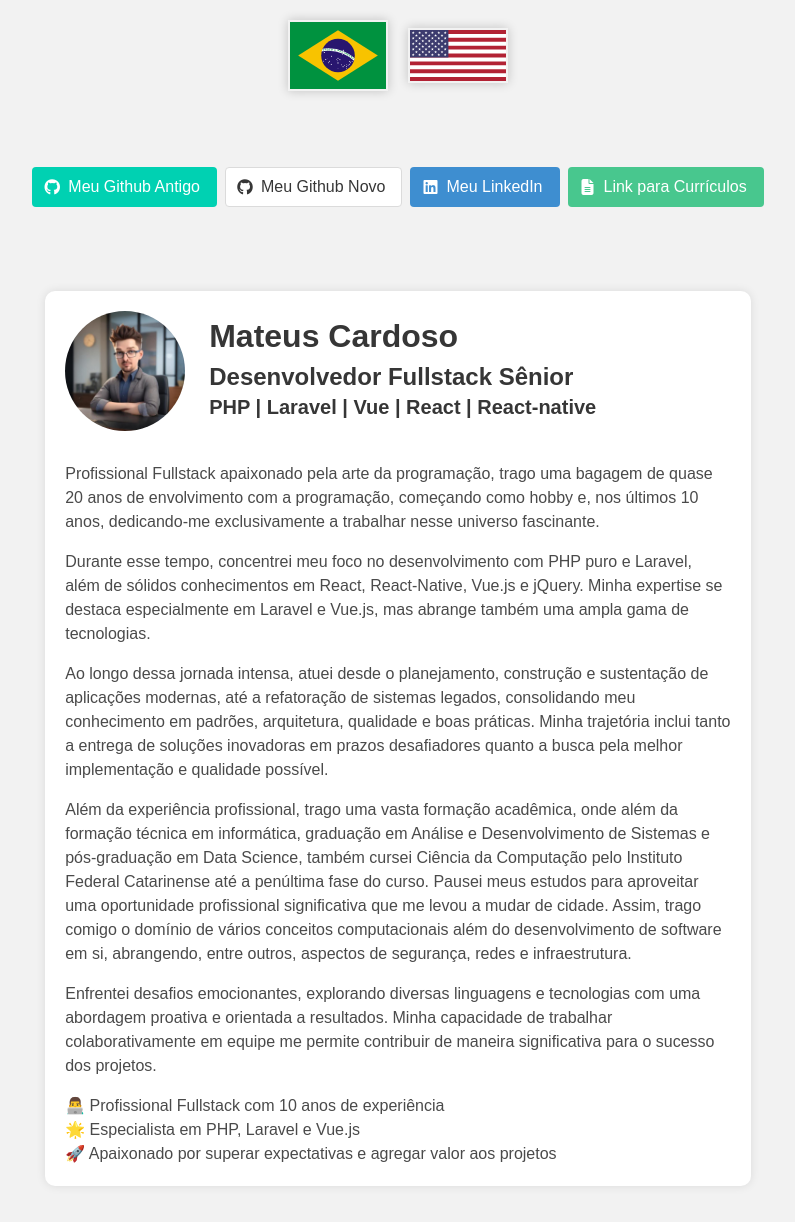
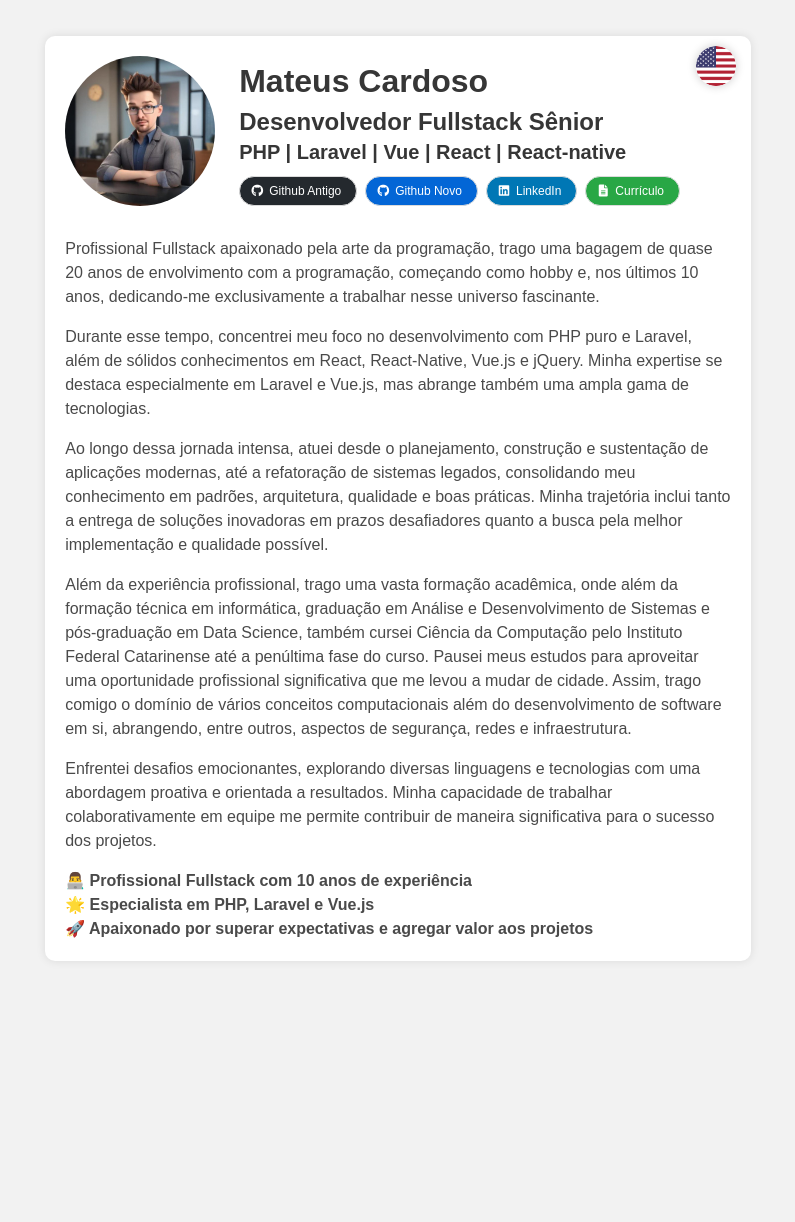
Before and after one commit to matecardoso/me, a Jekyll site: the page built from index.md, in a window 1280 px wide. Shown: the whole page, without its empty margins (242-1037 px from the left). Built offline with Jekyll 4.4.1, drawn with Linux system fonts in a browser that asks for light colours; nearby versions of some CDN libraries; after the commit the page ends 997 px from its top, so only the background shows below that.

Commit message:
Complete initial version

```diff
--- a/_layouts/home.html
+++ b/_layouts/home.html
@@ -6,7 +6,7 @@
   <title>{{ site.title }}</title>
   <link rel="stylesheet" href="https://cdnjs.cloudflare.com/ajax/libs/bulma/0.9.3/css/bulma.min.css">
   <link rel="stylesheet" href="{{ '/assets/css/main.css' | relative_url }}">
-  <script src="https://kit.fontawesome.com/a076d05399.js" crossorigin="anonymous"></script>
+  <link rel="stylesheet" href="https://cdnjs.cloudflare.com/ajax/libs/font-awesome/6.0.0-beta3/css/all.min.css">
 </head>
 <body>
   <div class="content">
--- a/assets/css/main.css
+++ b/assets/css/main.css
@@ -15,39 +15,39 @@ html, body {
   margin-bottom: 1rem;
 }
 
-.buttons.is-centered .button {
+.buttons.is-right .button {
   margin: 0.5rem;
+  width: 22%;
 }
 
 .language-buttons {
   display: flex;
-  justify-content: center;
+  justify-content: flex-start;
   align-items: center;
-  margin: 20px 0;
+  margin: 0 0 20px 0;
+  position: absolute;
+  top: 10px;
+  right: 10px;
 }
 
 .language-buttons img {
-  width: 100px;
-  height: auto;
+  width: 40px;
+  height: 40px;
   cursor: pointer;
-  margin: 0 10px;
+  margin: 0 5px;
+  border-radius: 50%;
   box-shadow: 0 0 10px rgba(0, 0, 0, 0.2);
-  border: 2px solid transparent;
-  transition: all 0.3s ease;
+  transition: transform 0.3s, box-shadow 0.3s;
 }
 
 .language-buttons img:hover {
-  border: 2px solid #007BFF;
-  transform: scale(1.05);
+  transform: scale(1.1);
+  box-shadow: 0 0 15px rgba(0, 0, 0, 0.4);
 }
 
 .avatar {
-  width: 120px;
+  width: 150px;
   border-radius: 50%;
-}
-
-.button .icon {
-  margin-right: 8px;
 }
 
 .text-box {
@@ -57,6 +57,7 @@ html, body {
   box-shadow: 0 0 10px rgba(0, 0, 0, 0.1);
   text-align: left;
   max-width: 800px;
+  position: relative;
 }
 
 .user-name {
@@ -71,3 +72,53 @@ html, body {
 .user-stack {
   margin-bottom: 12px !important;
 }
+
+.semibold-text {
+  font-weight: 600;
+}
+
+.button .icon {
+  margin-right: 8px;
+}
+
+.button.is-github-old {
+  background-color: #24292e;
+  color: #fff;
+}
+
+.button.is-github-new {
+  background-color: #0366d6;
+  color: #fff;
+}
+
+.button.is-linkedin {
+  background-color: #0077b5;
+  color: #fff;
+}
+
+.button.is-resume {
+  background-color: #28a745;
+  color: #fff;
+}
+
+.button:hover {
+  opacity: 0.8;
+}
+
+.button[title] {
+  position: relative;
+}
+
+.button[title]:hover::after {
+  content: attr(title);
+  position: absolute;
+  left: 50%;
+  bottom: 100%;
+  transform: translateX(-50%);
+  padding: 5px;
+  background-color: #333;
+  color: #fff;
+  border-radius: 5px;
+  white-space: nowrap;
+  font-size: 12px;
+}
--- a/index.md
+++ b/index.md
@@ -2,94 +2,112 @@
 layout: home
 ---
 
-<div class="language-buttons">
-  <img src="{{ '/assets/images/Flag_of_Brazil.svg' | relative_url }}" alt="Português" onclick="showPortuguese()">
-  <img src="{{ '/assets/images/Flag_of_the_United_States.svg' | relative_url }}" alt="English" onclick="showEnglish()">
-</div>
-
 <div id="portuguese" class="language-content">
-
-  <section class="section is-white has-text-centered">
-    <div class="container">
-      <div class="buttons is-centered">
-        <a href="https://github.com/Mate38" class="button is-primary" target="_blank">
-          <span class="icon"><i class="fab fa-github"></i></span>
-          <span>Meu Github Antigo</span>
-        </a>
-        <a href="https://github.com/matecardoso" class="button is-secondary" target="_blank">
-          <span class="icon"><i class="fab fa-github"></i></span>
-          <span>Meu Github Novo</span>
-        </a>
-        <a href="https://www.linkedin.com/in/matecardoso/" class="button is-info" target="_blank">
-          <span class="icon"><i class="fab fa-linkedin"></i></span>
-          <span>Meu LinkedIn</span>
-        </a>
-        <a href="https://drive.google.com/drive/folders/14OL-ox9tiJ7q3jynN2_aswSQuf4FTPOT?usp=sharing" class="button is-success" target="_blank">
-          <span class="icon"><i class="fas fa-file-alt"></i></span>
-          <span>Link para Currículos</span>
-        </a>
-      </div>
-    </div>
-  </section>
-
   <section class="section is-primary has-text-centered">
     <div class="container">
-      {% include profile.html
-        name="Mateus Cardoso"
-        function="Desenvolvedor Fullstack Sênior"
-        stack="PHP | Laravel | Vue | React | React-native"
-        content='
+      <div class="columns is-centered">
+        <div class="column is-three-fifths has-text-left text-box">
+          <div class="language-buttons">
+            <img src="{{ '/assets/images/flag_usa.png' | relative_url }}" alt="English" onclick="showEnglish()" id="usa-btn" title="Mudar para versão em inglês">
+          </div>
+          <div class="columns is-vcentered">
+            <div class="column is-narrow">
+              <img class="avatar" src="{{ '/assets/images/avatar.jpg' | relative_url }}" alt="Avatar">
+            </div>
+            <div class="column">
+              <h2 class="subtitle is-size-3-tablet user-name">Mateus Cardoso</h2>
+              <h3 class="subtitle is-size-4-tablet user-function">Desenvolvedor Fullstack Sênior</h3>
+              <h4 class="subtitle is-size-5-tablet user-stack">PHP | Laravel | Vue | React | React-native</h4>
+              <div class="buttons are-small is-left">
+                <a href="https://github.com/Mate38" class="button is-rounded is-github-old" target="_blank" title="Por um período perdi acesso ao github antigo e por isso criei um novo">
+                  <span class="icon"><i class="fab fa-github"></i></span>
+                  <span>Github Antigo</span>
+                </a>
+                <a href="https://github.com/matecardoso" class="button is-rounded is-github-new" target="_blank">
+                  <span class="icon"><i class="fab fa-github"></i></span>
+                  <span>Github Novo</span>
+                </a>
+                <a href="https://www.linkedin.com/in/matecardoso/" class="button is-rounded is-linkedin" target="_blank">
+                  <span class="icon"><i class="fab fa-linkedin"></i></span>
+                  <span>LinkedIn</span>
+                </a>
+                <a href="https://drive.google.com/file/d/14chz4ll-6NpkwLzMxvFNCI_WreHymid3/view?usp=sharing" class="button is-rounded is-resume" target="_blank">
+                  <span class="icon"><i class="fas fa-file-alt"></i></span>
+                  <span>Currículo</span>
+                </a>
+              </div>
+            </div>
+          </div>
           <p>Profissional Fullstack apaixonado pela arte da programação, trago uma bagagem de quase 20 anos de envolvimento com a programação, começando como hobby e, nos últimos 10 anos, dedicando-me exclusivamente a trabalhar nesse universo fascinante.</p>
+
           <p>Durante esse tempo, concentrei meu foco no desenvolvimento com PHP puro e Laravel, além de sólidos conhecimentos em React, React-Native, Vue.js e jQuery. Minha expertise se destaca especialmente em Laravel e Vue.js, mas abrange também uma ampla gama de tecnologias.</p>
+
           <p>Ao longo dessa jornada intensa, atuei desde o planejamento, construção e sustentação de aplicações modernas, até a refatoração de sistemas legados, consolidando meu conhecimento em padrões, arquitetura, qualidade e boas práticas. Minha trajetória inclui tanto a entrega de soluções inovadoras em prazos desafiadores quanto a busca pela melhor implementação e qualidade possível.</p>
+
           <p>Além da experiência profissional, trago uma vasta formação acadêmica, onde além da formação técnica em informática, graduação em Análise e Desenvolvimento de Sistemas e pós-graduação em Data Science, também cursei Ciência da Computação pelo Instituto Federal Catarinense até a penúltima fase do curso. Pausei meus estudos para aproveitar uma oportunidade profissional significativa que me levou a mudar de cidade. Assim, trago comigo o domínio de vários conceitos computacionais além do desenvolvimento de software em si, abrangendo, entre outros, aspectos de segurança, redes e infraestrutura.</p>
+
           <p>Enfrentei desafios emocionantes, explorando diversas linguagens e tecnologias com uma abordagem proativa e orientada a resultados. Minha capacidade de trabalhar colaborativamente em equipe me permite contribuir de maneira significativa para o sucesso dos projetos.</p>
-          <p>👨‍💻 Profissional Fullstack com 10 anos de experiência<br> 🌟 Especialista em PHP, Laravel e Vue.js<br> 🚀 Apaixonado por superar expectativas e agregar valor aos projetos</p>
-        '
-      %}
+
+          <p class="semibold-text">👨‍💻 Profissional Fullstack com 10 anos de experiência<br>
+          🌟 Especialista em PHP, Laravel e Vue.js<br>
+          🚀 Apaixonado por superar expectativas e agregar valor aos projetos</p>
+        </div>
+      </div>
     </div>
   </section>
 </div>
 
 <div id="english" class="language-content" style="display:none;">
-  <section class="section is-white has-text-centered">
-    <div class="container">
-      <div class="buttons is-centered">
-        <a href="https://github.com/Mate38" class="button is-primary" target="_blank">
-          <span class="icon"><i class="fab fa-github"></i></span>
-          <span>My Old Github</span>
-        </a>
-        <a href="https://github.com/matecardoso" class="button is-secondary" target="_blank">
-          <span class="icon"><i class="fab fa-github"></i></span>
-          <span>My New Github</span>
-        </a>
-        <a href="https://www.linkedin.com/in/matecardoso/" class="button is-info" target="_blank">
-          <span class="icon"><i class="fab fa-linkedin"></i></span>
-          <span>My LinkedIn</span>
-        </a>
-        <a href="https://drive.google.com/drive/folders/14OL-ox9tiJ7q3jynN2_aswSQuf4FTPOT?usp=sharing" class="button is-success" target="_blank">
-          <span class="icon"><i class="fas fa-file-alt"></i></span>
-          <span>Link to Resumes</span>
-        </a>
-      </div>
-    </div>
-  </section>
-
   <section class="section is-primary has-text-centered">
     <div class="container">
-      {% include profile.html
-        name="Mateus Cardoso"
-        function="Senior Fullstack Developer"
-        stack="PHP | Laravel | Vue | React | React-native"
-        content='
+      <div class="columns is-centered">
+        <div class="column is-three-fifths has-text-left text-box">
+          <div class="language-buttons">
+            <img src="{{ '/assets/images/flag_brazil.png' | relative_url }}" alt="Português" onclick="showPortuguese()" id="brazil-btn" title="Mudar para versão em português">
+          </div>
+          <div class="columns is-vcentered">
+            <div class="column is-narrow">
+              <img class="avatar" src="{{ '/assets/images/avatar.jpg' | relative_url }}" alt="Avatar">
+            </div>
+            <div class="column">
+              <h2 class="subtitle is-size-3-tablet user-name">Mateus Cardoso</h2>
+              <h3 class="subtitle is-size-4-tablet user-function">Senior Fullstack Developer</h3>
+              <h4 class="subtitle is-size-5-tablet user-stack">PHP | Laravel | Vue | React | React-native</h4>
+              <div class="buttons are-small is-left">
+                <a href="https://github.com/Mate38" class="button is-rounded is-github-old" target="_blank" title="For a period, I lost access to my old Github account, so I created a new one">
+                  <span class="icon"><i class="fab fa-github"></i></span>
+                  <span>Old Github</span>
+                </a>
+                <a href="https://github.com/matecardoso" class="button is-rounded is-github-new" target="_blank">
+                  <span class="icon"><i class="fab fa-github"></i></span>
+                  <span>New Github</span>
+                </a>
+                <a href="https://www.linkedin.com/in/matecardoso/?locale=en_US" class="button is-rounded is-linkedin" target="_blank">
+                  <span class="icon"><i class="fab fa-linkedin"></i></span>
+                  <span>LinkedIn</span>
+                </a>
+                <a href="https://drive.google.com/file/d/10j8L4i6DnfseIQ1WOEIf2AqW1vpBHXN-/view" class="button is-rounded is-resume" target="_blank">
+                  <span class="icon"><i class="fas fa-file-alt"></i></span>
+                  <span>Resume</span>
+                </a>
+              </div>
+            </div>
+          </div>
           <p>Fullstack professional passionate about the art of programming, with nearly 20 years of involvement in the field, starting as a hobby and exclusively working in this fascinating universe for the past 10 years.</p>
+
           <p>During this time, I focused on development with pure PHP and Laravel, along with solid knowledge in React, React-Native, Vue.js, and jQuery. My expertise particularly stands out in Laravel and Vue.js, but it also spans a wide range of technologies.</p>
+
           <p>Throughout this intense journey, I have worked on planning, building, and maintaining modern applications, as well as refactoring legacy systems, consolidating my knowledge in patterns, architecture, quality, and best practices. My experience includes delivering innovative solutions under challenging deadlines and striving for the best implementation and quality possible.</p>
+
           <p>In addition to my professional experience, I have extensive academic training, including technical education in IT, a degree in Systems Analysis and Development, and a postgraduate degree in Data Science. I also studied Computer Science until the second-to-last semester, pausing my studies to seize a significant professional opportunity that required me to move to a different city. This academic background gives me mastery of various computational concepts beyond software development, encompassing aspects of security, networks, and infrastructure.</p>
+
           <p>I have faced exciting challenges, exploring various languages and technologies with a proactive and results-oriented approach. My ability to work collaboratively in a team allows me to contribute significantly to the success of projects.</p>
-          <p>👨‍💻 Fullstack professional with 10 years of experience<br> 🌟 Specialist in PHP, Laravel, and Vue.js<br> 🚀 Passionate about exceeding expectations and adding value to projects</p>
-        '
-      %}
+
+          <p class="semibold-text">👨‍💻 Fullstack professional with 10 years of experience<br>
+          🌟 Specialist in PHP, Laravel, and Vue.js<br>
+          🚀 Passionate about exceeding expectations and adding value to projects</p>
+        </div>
+      </div>
     </div>
   </section>
 </div>
```
Also changed, not shown: other parts of index.md (+4 -0 lines), assets/images/Flag_of_Brazil.svg (deleted), assets/images/Flag_of_the_United_States.svg (deleted), assets/images/flag_brazil.png (added), assets/images/flag_usa.png (added).
